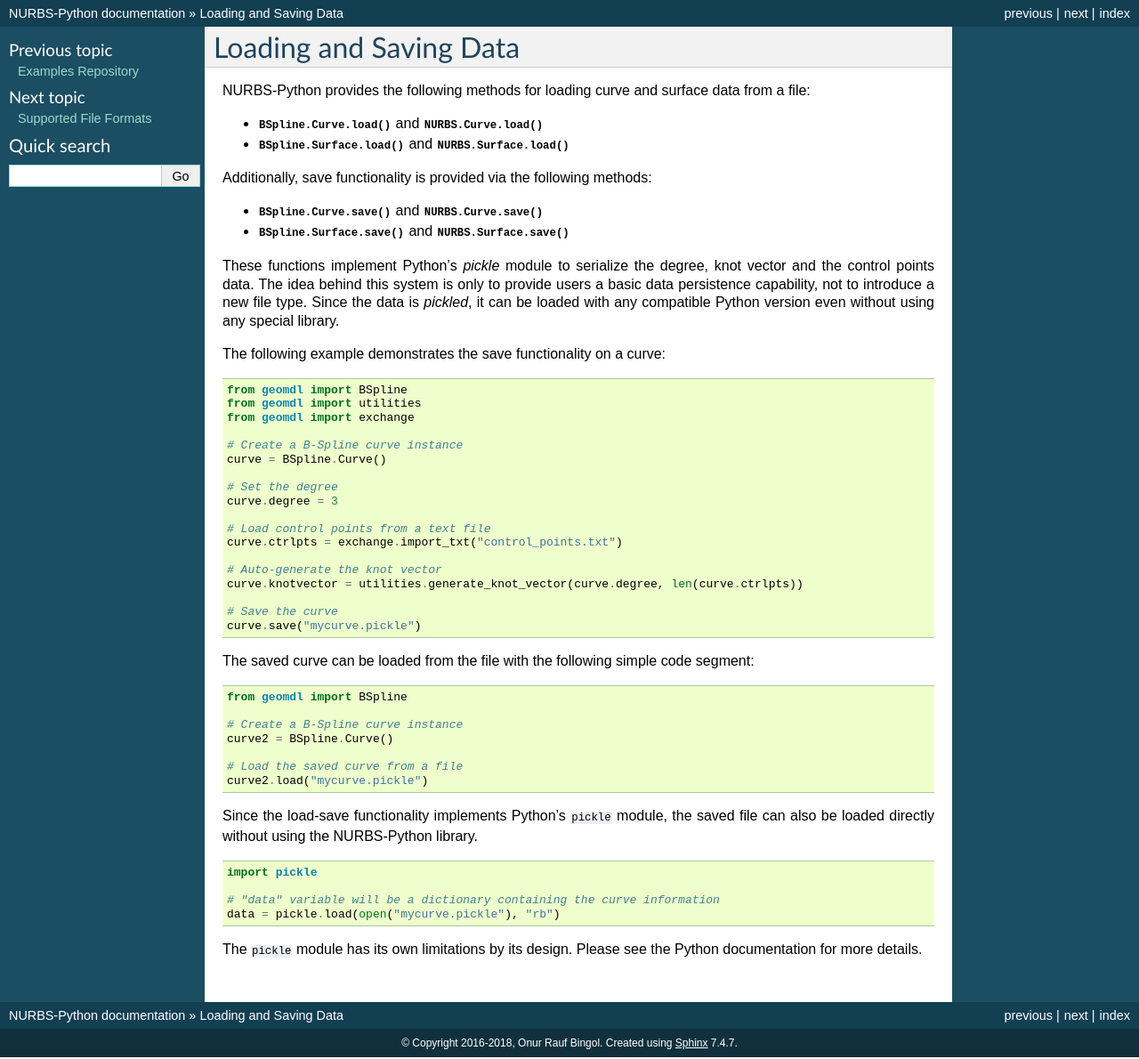
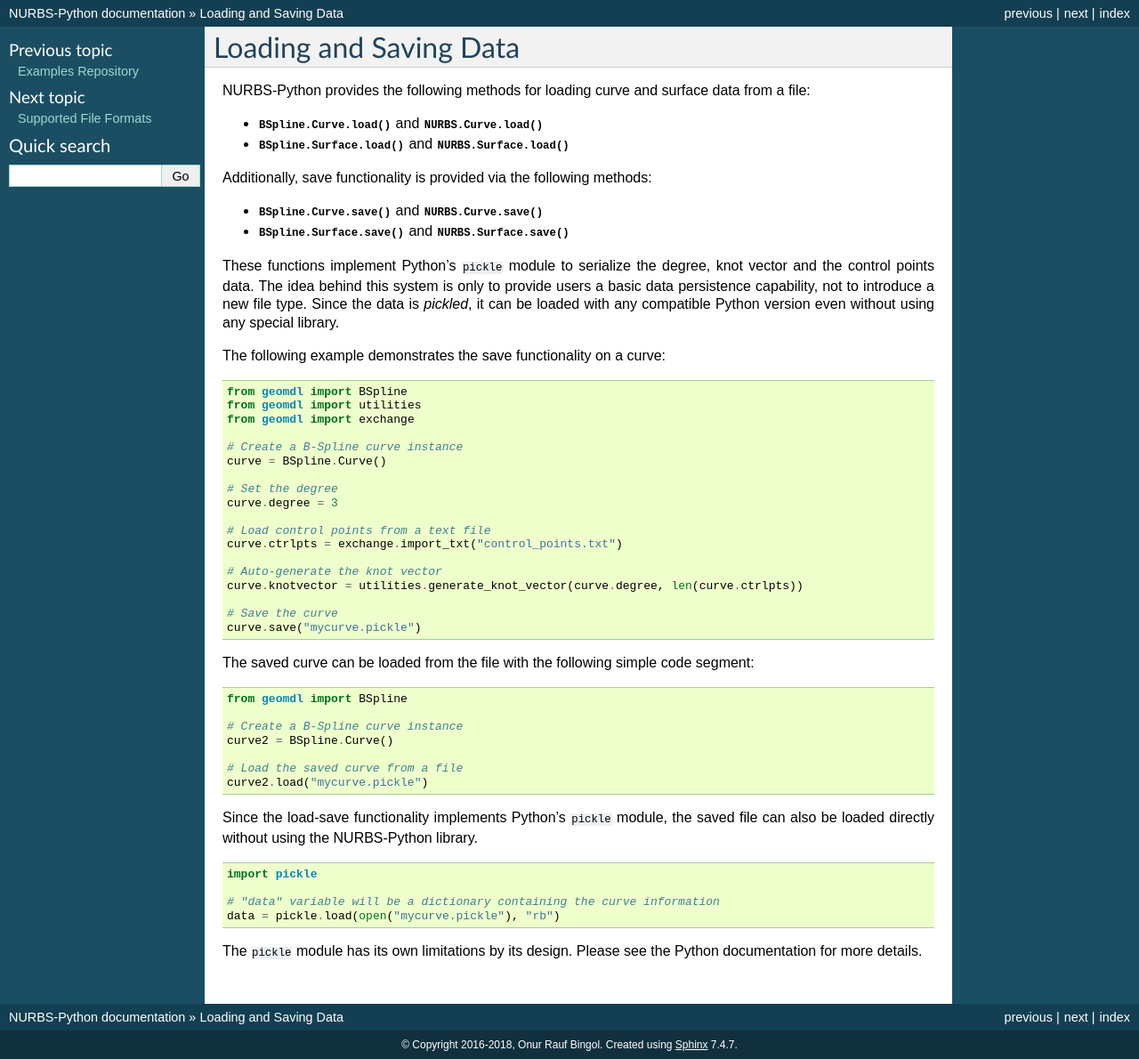
Before and after one commit to orbingol/NURBS-Python, a Sphinx documentation site: the page built from docs/load_save.rst, in a window 1280 px wide. Shown: the whole page at 89% size. Built offline with Sphinx 7.4.7, drawn with Linux system fonts in a browser that asks for light colours; formulas are drawn with MathJax 3.

Commit message:
Fix rST syntax

```diff
--- a/docs/load_save.rst
+++ b/docs/load_save.rst
@@ -11,7 +11,7 @@ Additionally, save functionality is provided via the following methods:
 * :py:meth:`.BSpline.Curve.save()` and :py:meth:`.NURBS.Curve.save()`
 * :py:meth:`.BSpline.Surface.save()` and :py:meth:`.NURBS.Surface.save()`
 
-These functions implement Python's `pickle` module to serialize the degree, knot vector and the control points data.
+These functions implement Python's ``pickle`` module to serialize the degree, knot vector and the control points data.
 The idea behind this system is only to provide users a basic data persistence capability, not to introduce a new
 file type. Since the data is *pickled*, it can be loaded with any compatible Python version even without using
 any special library.
```
